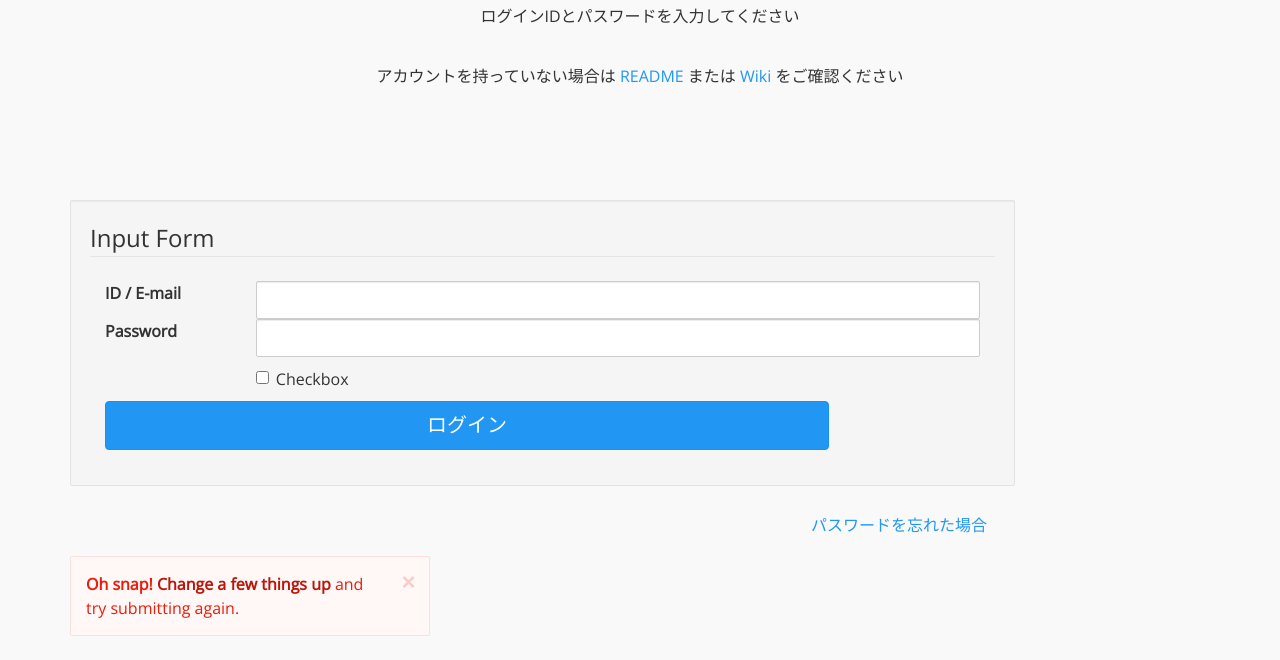
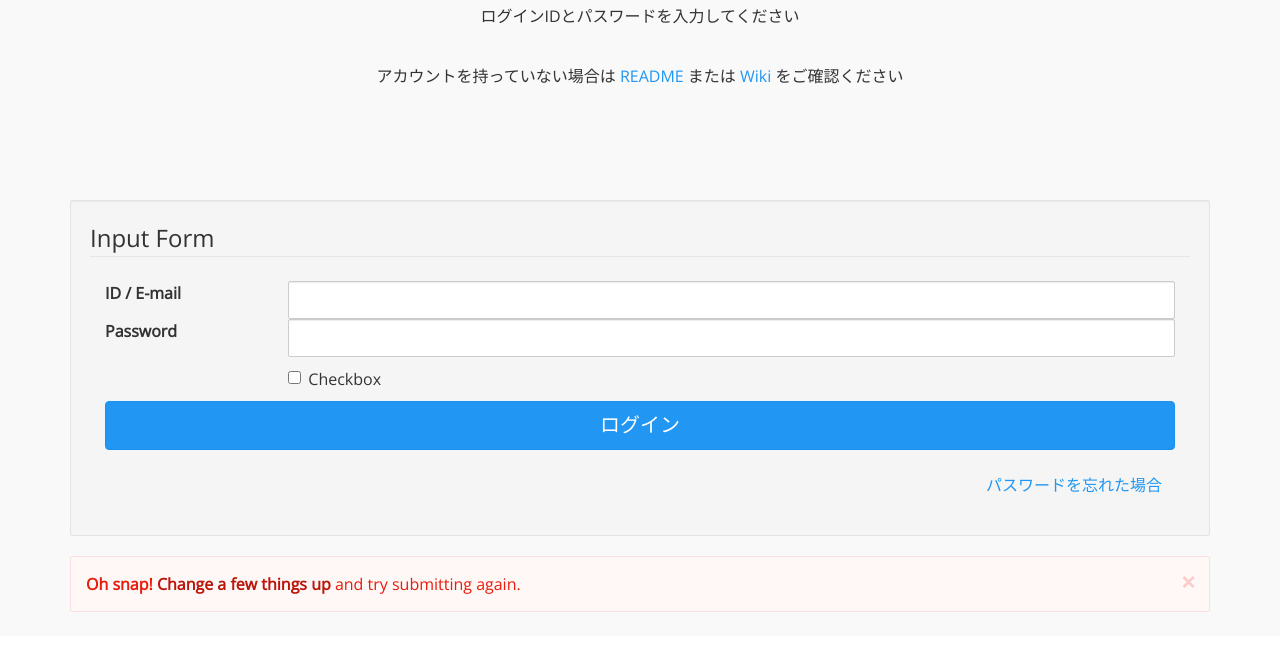
Before and after one commit to rild/kps_hp_ver_2_0, a PHP site: page /php/users/signin/login.php in a window 1280 px wide. Shown: the part 250-910 px from the top of the page. After the commit the page ends 862 px from the top, so only its background shows below. Run offline with PHP 8.4, Linux system fonts and the light colour scheme.

Commit message:
fix login layout

```diff
--- a/php/users/signin/login.php
+++ b/php/users/signin/login.php
@@ -47,10 +47,10 @@
   </section>
 
   <div class="container">
-
+    <div class="bs-docs-section">
+      <div class="well bs-component">
         <div class="row">
-      <div class="col-lg-10">
-        <div class="well bs-component">
+          <div class="col-lg-12">
 
           <form method="POST" action="./login_check.php">
             <fieldset>
@@ -76,29 +76,28 @@
               </div>
 
               <div class="center-block">
-                <div class="col-lg-10">
+                <div class="col-lg-12">
                   <button type="submit" class="btn btn-primary btn-lg btn-block" value="OK">ログイン</button>
                 </div>
               </div>
 
             </fieldset>
           </form>
-        </div>
 
           <div class="container-fluid">
             <p class="text-right"><a href="#" class="btn btn-link">パスワードを忘れた場合</a></p>
           </div>
+        </div>
 
       </div>
     </div>
+  </div>
 
-    <div class="row">
-      <div class="col-lg-4">
+  <div class="bs-docs-section">
     <div class="bs-component">
       <div class="alert alert-dismissible alert-danger">
         <button type="button" class="close" data-dismiss="alert">&times;</button>
         <strong>Oh snap!</strong> <a href="#" class="alert-link">Change a few things up</a> and try submitting again.
-          </div>
       </div>
     </div>
   </div>
```
Lines whose indentation alone changed are shown as unchanged.
